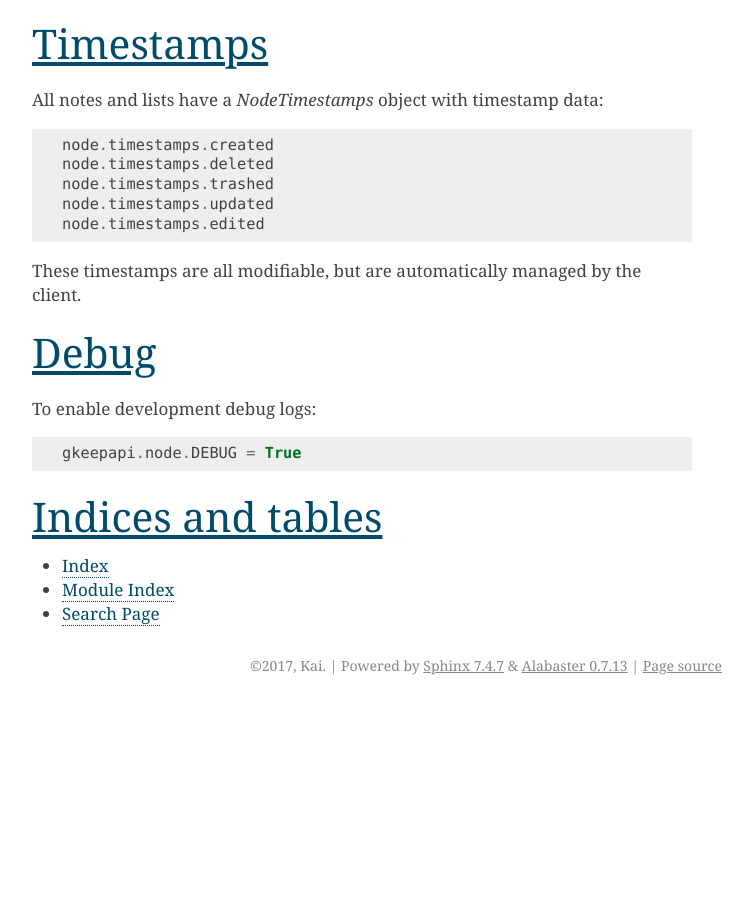
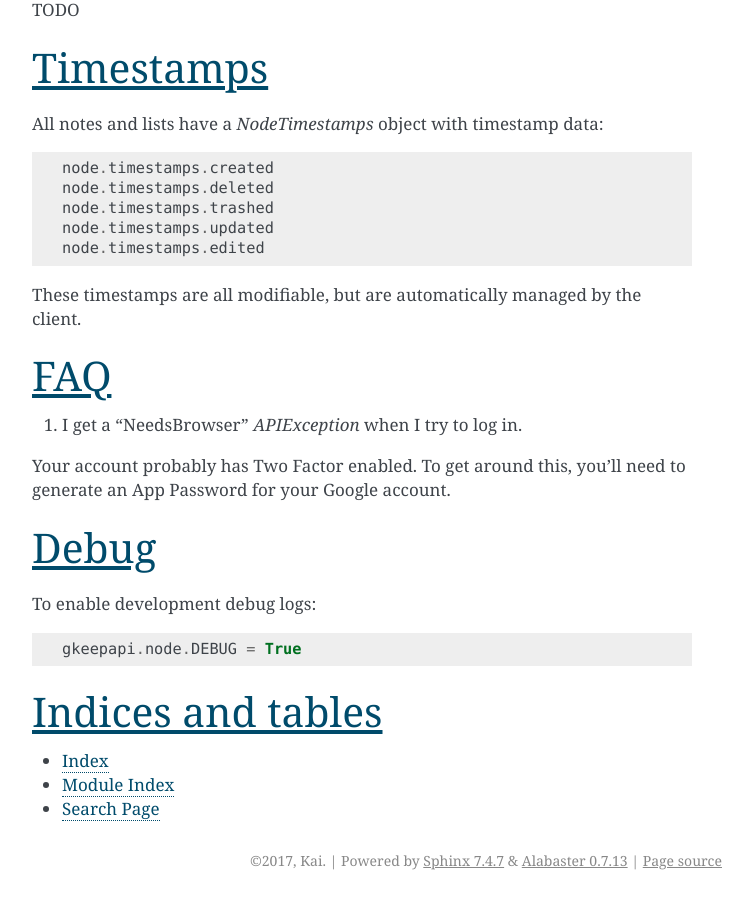
Before and after one commit to kiwiz/gkeepapi, a Sphinx documentation site: the page built from docs/index.rst, in a window 1280 px wide and 900 px high, scrolled down 7052 px. Shown: the whole window, without its empty margins (388-1141 px from the left). Built offline with Sphinx 7.4.7, drawn with Linux system fonts in a browser that asks for light colours; before the commit the page ends 7757 px from its top, so only the background shows below that.

Commit message:
Issue #20: Add FAQ about twofactored accounts

```diff
--- a/docs/index.rst
+++ b/docs/index.rst
@@ -269,6 +269,13 @@
 
 These timestamps are all modifiable, but are automatically managed by the client.
 
+FAQ
+===
+
+1. I get a "NeedsBrowser" `APIException` when I try to log in.
+
+Your account probably has Two Factor enabled. To get around this, you'll need to generate an App Password for your Google account.
+
 Debug
 =====
 
--- a/setup.py
+++ b/setup.py
@@ -12,7 +12,7 @@
     # Versions should comply with PEP440.  For a discussion on single-sourcing
     # the version across setup.py and the project code, see
     # https://packaging.python.org/en/latest/single_source_version.html
-    version='0.10.3',
+    version='0.10.4',
 
     description='An unofficial Google Keep API client',
 
```
